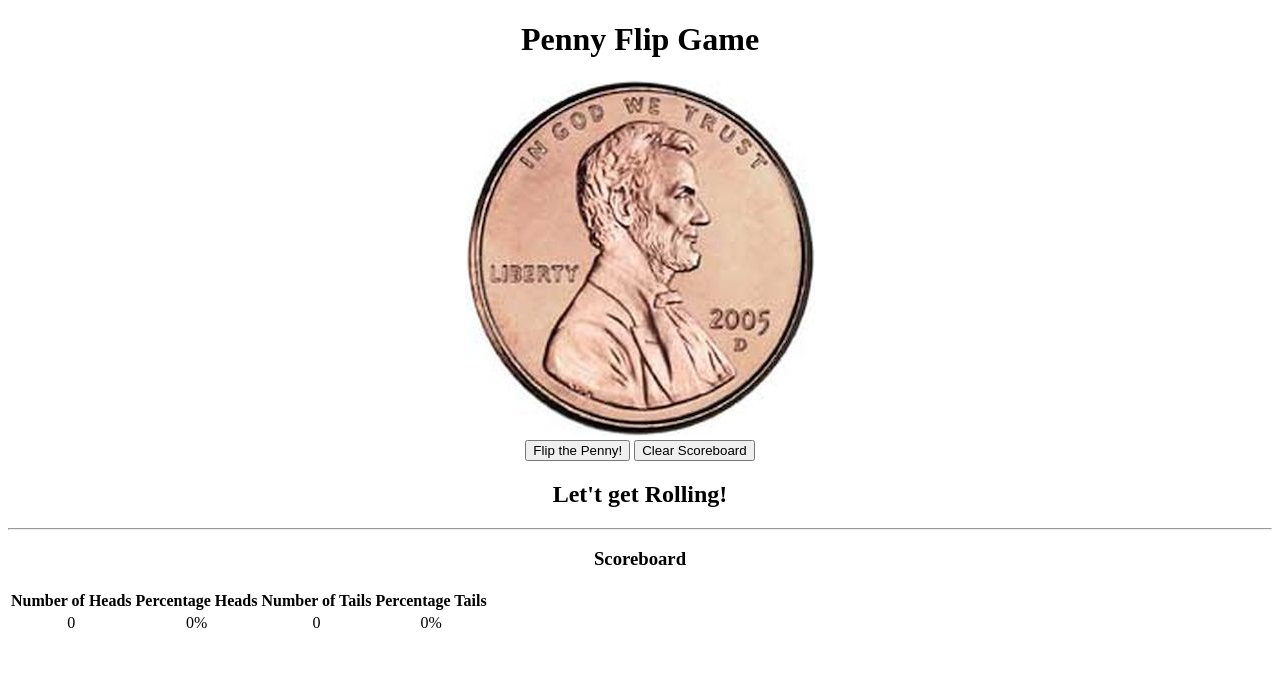
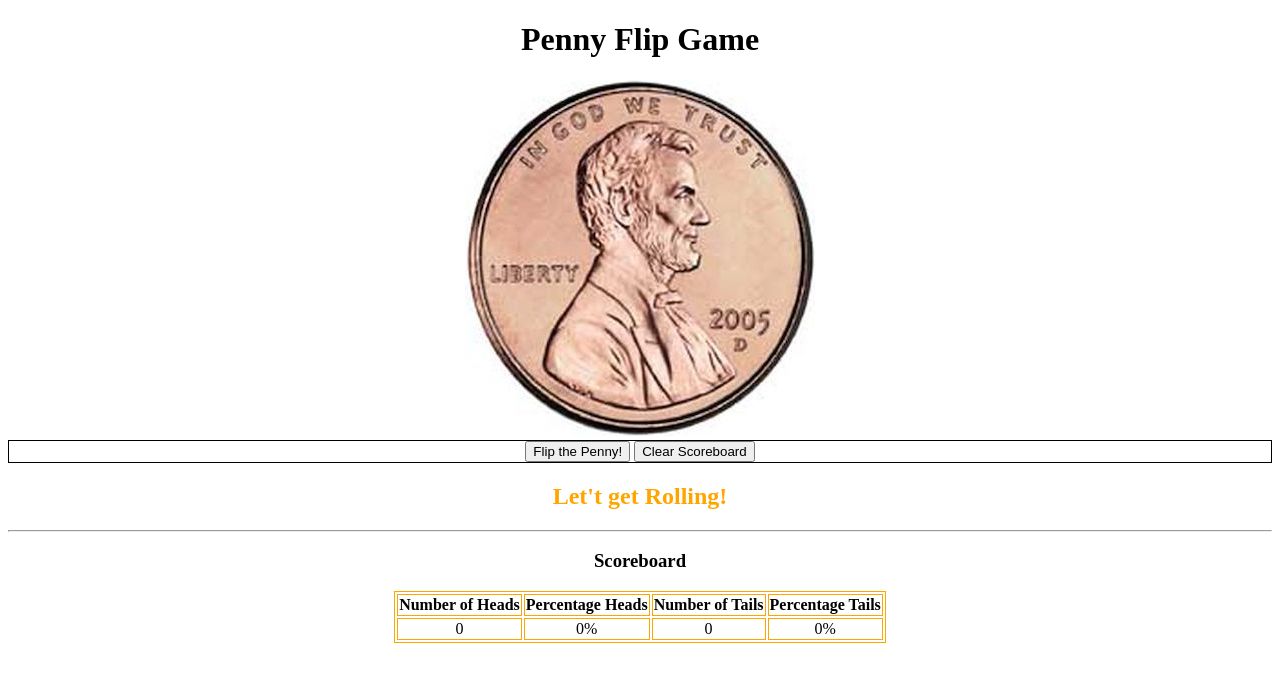
Before and after one commit to lherna1371/penny-flip-project, a plain HTML site: page index.html in a window 1280 px wide. Drawn offline with Linux system fonts and the light colour scheme.

Commit message:
updated style.css

```diff
--- a/assets/style.css
+++ b/assets/style.css
@@ -1,3 +1,21 @@
 body {
     text-align: center;
 }
+
+table {
+    margin-left: auto;
+    margin-right: auto;
+}
+
+table, th, td {
+    border: 1px solid orange;
+}
+
+#message-header {
+    color: orange;
+    font-weight: bold;
+}
+
+.button-container{
+    border: 1px solid black;
+}
--- a/index.html
+++ b/index.html
@@ -15,12 +15,12 @@
     <!-- an image tag/element for the penny image  -->
     <img src="./assets/images/penny-heads.jpg" alt="penny image">
 
-    <div>
+    <div class="button-container">
         <button>Flip the Penny!</button>
         <button>Clear Scoreboard</button>
     </div>
 
-    <h2>Let't get Rolling!</h2>
+    <h2 id="message-header">Let't get Rolling!</h2>
 
     <hr>
 
```
